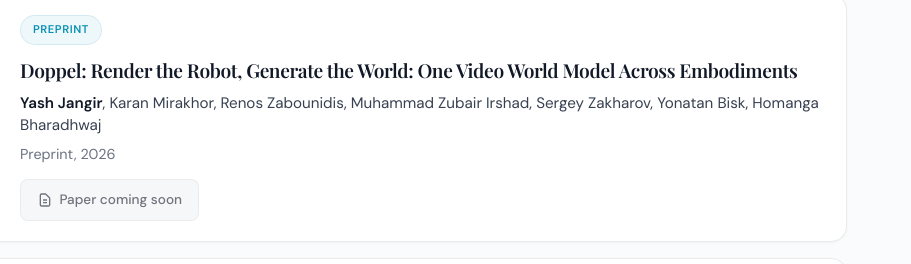
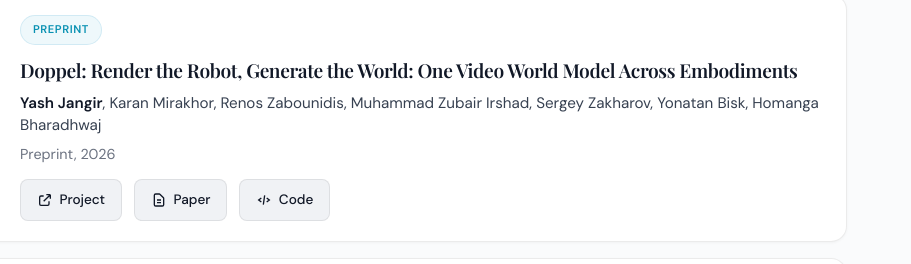
Before and after one commit to offjangir/offjangir.github.io, a plain HTML site: page index.html in a window 1280 px wide. Shown: the part 1330-1594 px from the top of the page, 369-1280 px from the left. Drawn offline with nearby package versions, Linux system fonts and the light colour scheme; a web font is replaced by a local one.

Commit message:
Add Doppel project, paper and code links
Co-Authored-By: Claude Opus 5.5 <noreply@anthropic.com>

```diff
--- a/index.html
+++ b/index.html
@@ -211,12 +211,24 @@
             <p class="pub-authors"><strong>Yash Jangir</strong>, Karan Mirakhor, Renos Zabounidis, Muhammad Zubair Irshad, Sergey Zakharov, Yonatan Bisk, Homanga Bharadhwaj</p>
             <p class="pub-venue">Preprint, 2026</p>
             <div class="pub-links">
-              <span class="pub-link coming-soon" aria-disabled="true">
+              <a href="https://doppelwm.github.io/" target="_blank" rel="noopener" class="pub-link">
+                <svg width="16" height="16" viewBox="0 0 24 24" fill="none" stroke="currentColor" stroke-width="2">
+                  <path d="M10 6H6a2 2 0 00-2 2v10a2 2 0 002 2h10a2 2 0 002-2v-4M14 4h6m0 0v6m0-6L10 14"/>
+                </svg>
+                Project
+              </a>
+              <a href="https://doppelwm.github.io/assets/paper/doppel.pdf" target="_blank" rel="noopener" class="pub-link">
                 <svg width="16" height="16" viewBox="0 0 24 24" fill="none" stroke="currentColor" stroke-width="2">
                   <path d="M9 12h6m-6 4h6m2 5H7a2 2 0 01-2-2V5a2 2 0 012-2h5.586a1 1 0 01.707.293l5.414 5.414a1 1 0 01.293.707V19a2 2 0 01-2 2z"/>
                 </svg>
-                Paper coming soon
-              </span>
+                Paper
+              </a>
+              <a href="https://github.com/DoppelWM/Doppel" target="_blank" rel="noopener" class="pub-link">
+                <svg width="16" height="16" viewBox="0 0 24 24" fill="none" stroke="currentColor" stroke-width="2">
+                  <path d="M8 9l-4 3 4 3M16 9l4 3-4 3M13 5l-2 14"/>
+                </svg>
+                Code
+              </a>
             </div>
           </div>
         </article>
```
